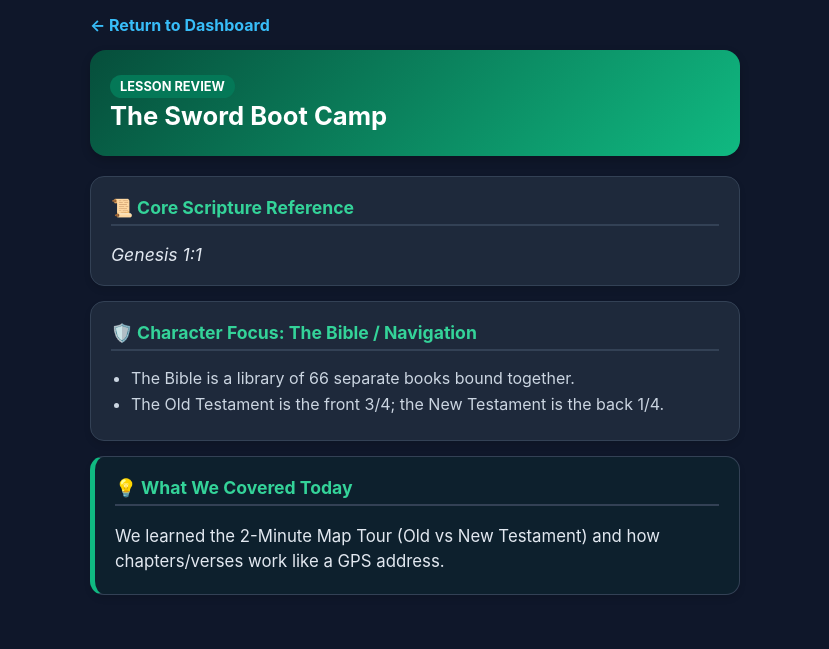
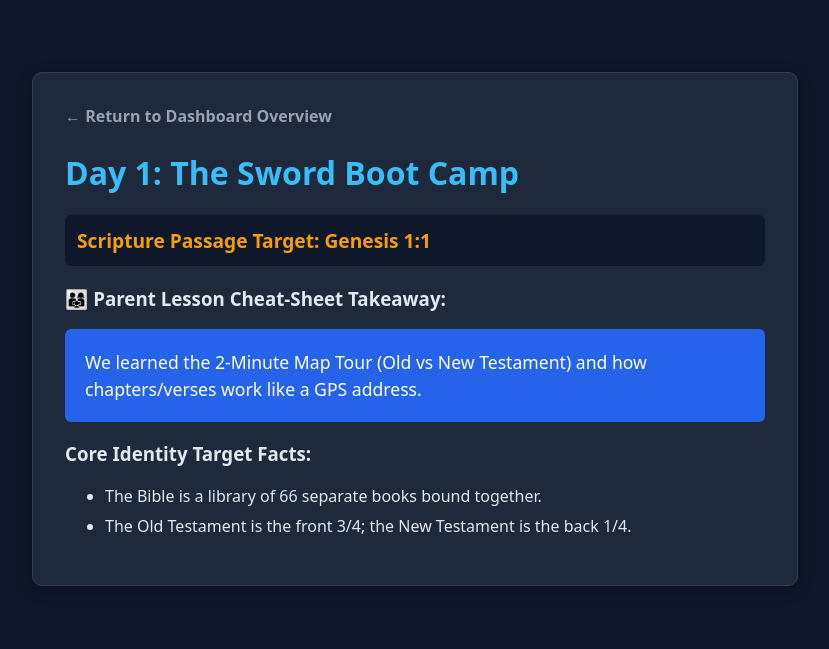
Before and after one commit to LiamN-Dev/bible_study_app, a Flask app: page /parent/day/1 in a window 1280 px wide. Shown: the top 649 px of the page, without its empty margins (225-1054 px from the left). Run offline with Flask 3, Linux system fonts and the light colour scheme; data comes from the database, SQL or seed files in the repository.

Commit message:
Update parent_day.html

```diff
--- a/templates/parent_day.html
+++ b/templates/parent_day.html
@@ -2,43 +2,39 @@
 <html lang="en">
 <head>
     <meta charset="UTF-8">
-    <meta name="viewport" content="width=device-width, initial-scale=1.0, maximum-scale=1.0, user-scalable=no">
-    <title>Parent Lesson Deep Dive</title>
+    <meta name="viewport" content="width=device-width, initial-scale=1.0">
+    <title>Module Takeaway Content</title>
     <style>
-        body { font-family: -apple-system, sans-serif; background: #0f172a; color: #f8fafc; max-width: 650px; margin: 0 auto; padding: 15px; }
-        .back-link { display: inline-block; margin-bottom: 15px; color: #38bdf8; text-decoration: none; font-weight: bold; }
-        .hero-box { background: linear-gradient(135deg, #064e3b, #10b981); color: white; padding: 25px 20px; border-radius: 16px; margin-bottom: 20px; box-shadow: 0 4px 10px rgba(0,0,0,0.2); }
-        .section-card { background: #1e293b; padding: 20px; border-radius: 14px; margin-bottom: 15px; border: 1px solid #334155; box-shadow: 0 4px 6px rgba(0,0,0,0.1); }
-        h3 { margin-top: 0; color: #34d399; border-bottom: 2px solid #334155; padding-bottom: 6px; font-size: 1.10rem; }
-        ul { margin: 0; padding-left: 20px; color: #cbd5e1; }
-        li { margin-bottom: 6px; }
+        body { background: #0f172a; color: #e2e8f0; font-family: system-ui, sans-serif; padding: 2rem; }
+        .card { background: #1e293b; max-width: 700px; margin: 2rem auto; padding: 2rem; border-radius: 10px; border: 1px solid #334155; box-shadow: 0 4px 15px rgba(0,0,0,0.3); }
+        h1 { color: #38bdf8; margin-top: 0; }
+        .back-link { display: inline-block; margin-bottom: 1.5rem; color: #94a3b8; text-decoration: none; font-weight: bold; }
+        .back-link:hover { color: white; }
     </style>
 </head>
 <body>
-    <a href="/parent" class="back-link">← Return to Dashboard</a>
+    <div class="card">
+        <a href="/parent" class="back-link">← Return to Dashboard Overview</a>
 
-    <div class="hero-box">
-        <span style="text-transform:uppercase; font-size:0.8rem; font-weight:bold; background:#047857; padding:4px 10px; border-radius:20px;">Lesson Review</span>
-        <h1 style="margin:5px 0 0 0; font-size:1.6rem;">{{ day['title'] }}</h1>
-    </div>
+        {% if locked %}
+            <h1 style="color:#ef4444;">🔒 Lesson Module Secured</h1>
+            <p style="font-size:1.1rem; line-height:1.6;">You must request administrative clearance from the system controller or developer module before viewing these take-home evaluation sheets.</p>
+        {% else %}
+            <h1>Day {{ day.day_number }}: {{ day.title }}</h1>
+            <p style="font-size: 1.2rem; color: #f59e0b; font-weight: bold; background: #0f172a; padding: 0.75rem; border-radius: 6px;">Scripture Passage Target: {{ day.verse }}</p>
 
-    <div class="section-card">
-        <h3>📜 Core Scripture Reference</h3>
-        <p style="font-size:1.1rem; font-style:italic; color:#e2e8f0; margin:0;">{{ day['verse'] }}</p>
-    </div>
+            <h3>👨‍👩‍👧 Parent Lesson Cheat-Sheet Takeaway:</h3>
+            <div style="background: #2563eb; padding: 1.25rem; border-radius: 6px; color: white; font-size: 1.1rem; line-height: 1.5;">
+                {{ day.parent_takeaway }}
+            </div>
 
-    <div class="section-card">
-        <h3>🛡️ Character Focus: {{ day['character_name'] }}</h3>
-        <ul>
-            {% for fact in facts %}
-                <li>{{ fact['fact_text'] }}</li>
-            {% endfor %}
-        </ul>
-    </div>
-
-    <div class="section-card" style="border-left: 5px solid #10b981; background: #064e3b2b;">
-        <h3 style="color:#34d399;">💡 What We Covered Today</h3>
-        <p style="font-size:1.05rem; line-height:1.5; color:#e2e8f0; margin:0;">{{ day['parent_takeaway'] }}</p>
+            <h3>Core Identity Target Facts:</h3>
+            <ul>
+                {% for fact in facts %}
+                    <li style="margin-bottom:0.5rem;">{{ fact.fact_text }}</li>
+                {% endfor %}
+            </ul>
+        {% endif %}
     </div>
 </body>
 </html>
```
